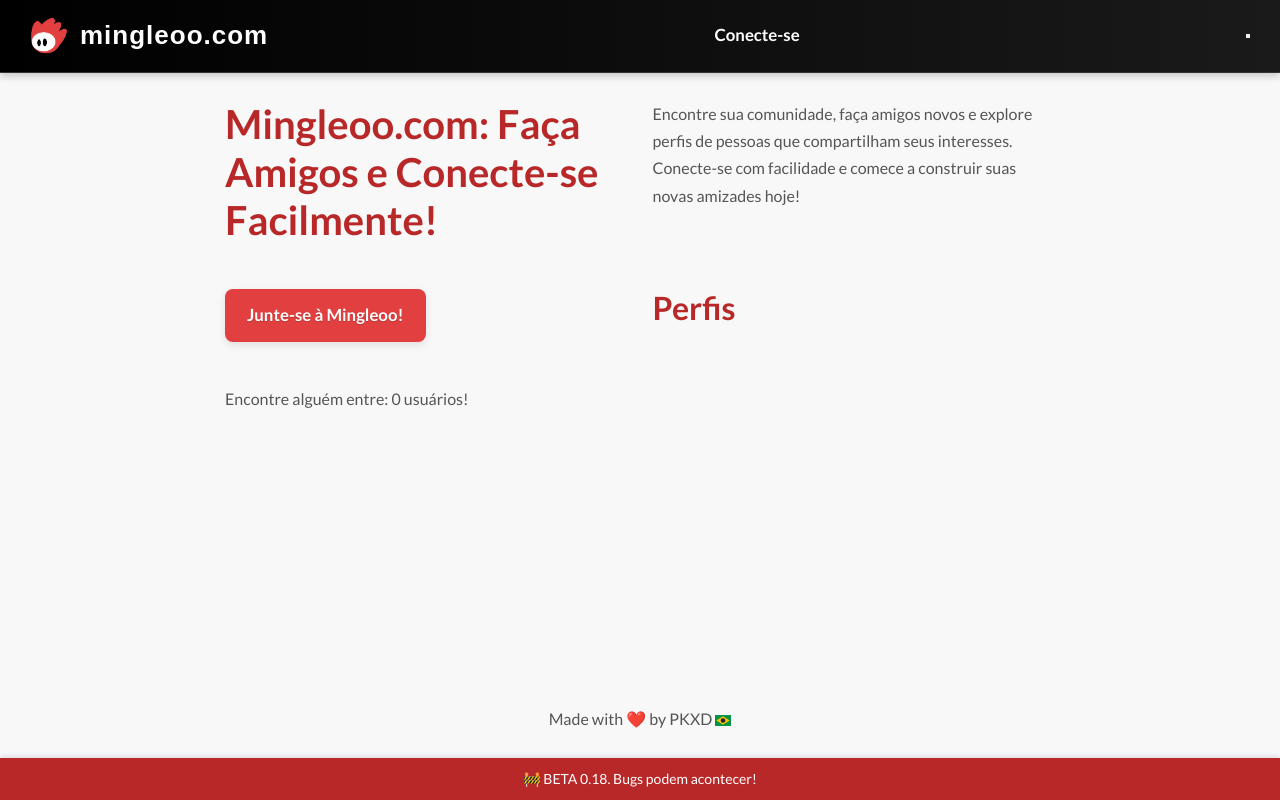
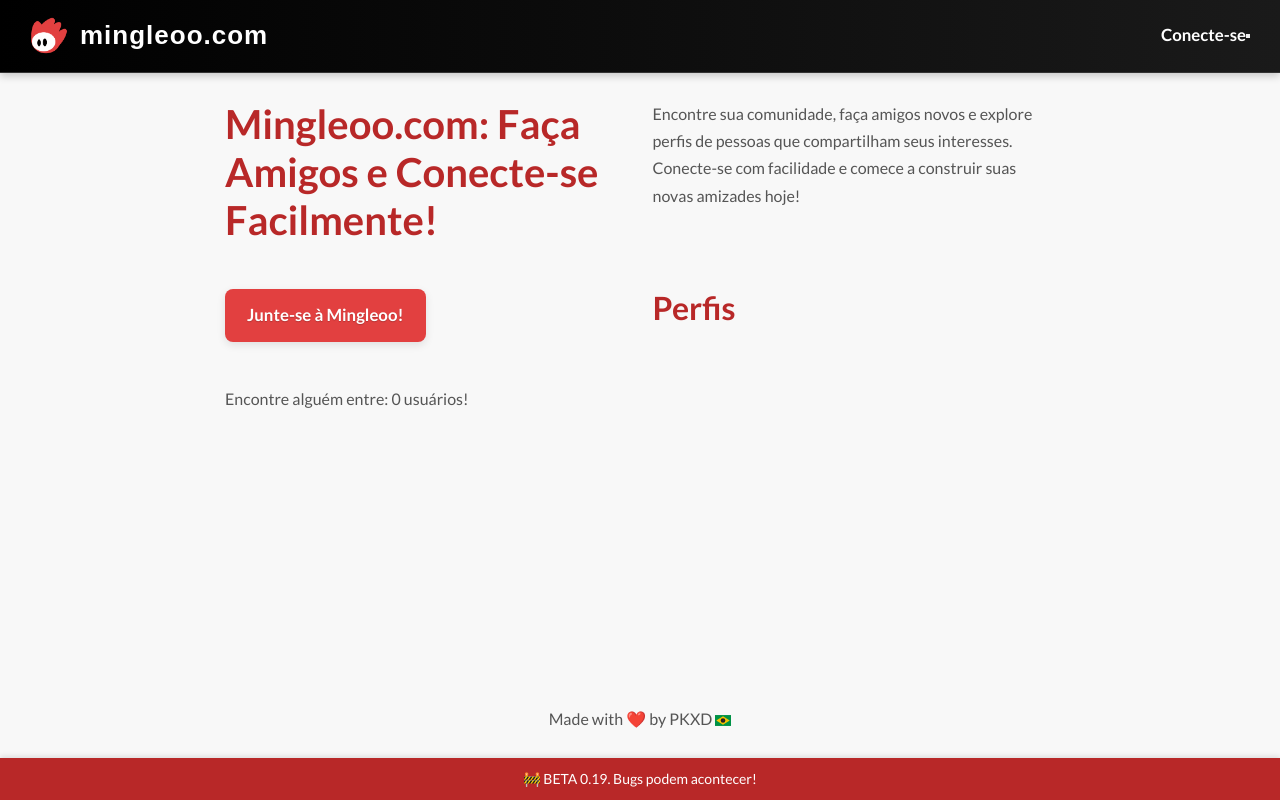
Before and after one commit to PernilongoKiller/mingleoo, a Flask app: page / in a window 1280 px wide. Run offline with Flask 3, Linux system fonts and the light colour scheme; some libraries are stand-ins or nearby versions; some web fonts are replaced.

Commit message:
feat: Apply comprehensive UI aesthetic improvements (Facebook 2010s style), fix nav alignment, add placeholder flags

```diff
--- a/static/style.css
+++ b/static/style.css
@@ -104,6 +104,7 @@ nav {
     justify-content: flex-end; /* Push content to the right end */
     gap: 20px; /* Consistent gap between nav items */
     transition: all 0.3s ease;
+    flex-grow: 1; /* Make it take up all available space */
 }
 
 .nav-right a {
@@ -534,4 +535,4 @@ ul li::before {
     .profile-header h1 {
         font-size: 1.8em; /* Ensure profile name is still prominent */
     }
-}"""
+}
--- a/templates/base.html
+++ b/templates/base.html
@@ -38,7 +38,7 @@
     </nav>
 
 <div class="beta-warning">
-    🚧 BETA 0.18. Bugs podem acontecer!
+    🚧 BETA 0.19. Bugs podem acontecer!
 </div>
 
 {% with messages = get_flashed_messages(with_categories=true) %}
```
Also changed, not shown: static/images/flags/argentina.svg (added), static/images/flags/brasil.svg (added), static/images/flags/canada.svg (added), static/images/flags/estados_unidos.svg (added), static/images/flags/mexico.svg (added).
